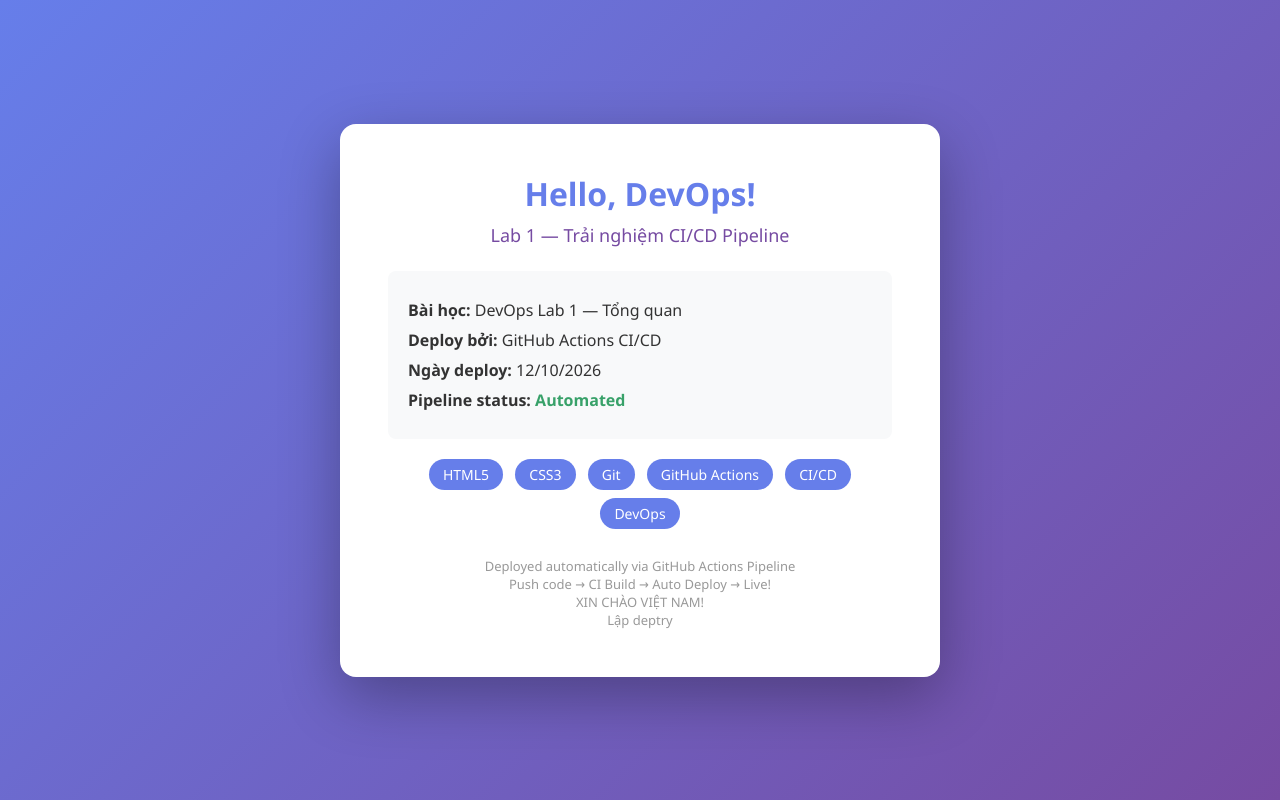
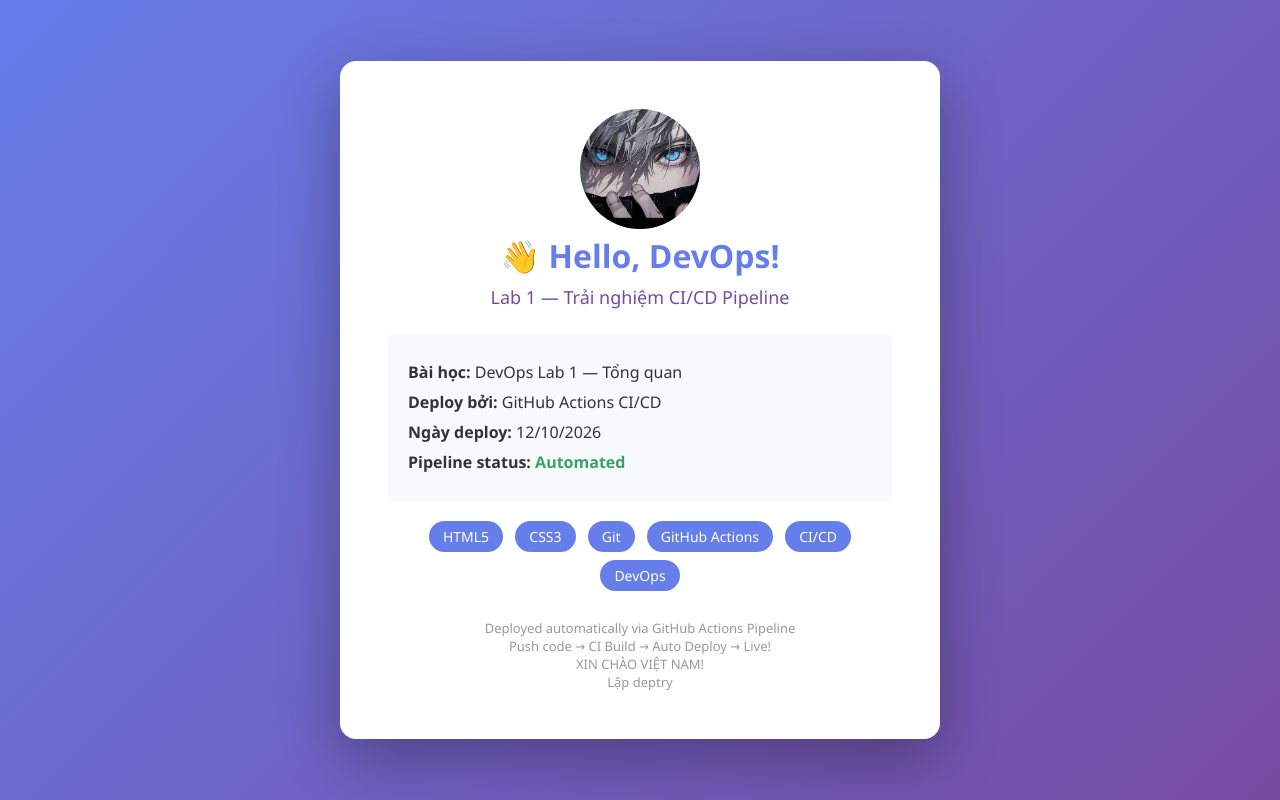
Before and after one commit to lapvan1404/devops-lab1-portfolio, a plain HTML site: page index.html in a window 1280 px wide. Drawn offline with Linux system fonts and the light colour scheme.

Commit message:
feat: update portfolio avatar

```diff
--- a/index.html
+++ b/index.html
@@ -42,7 +42,13 @@
 </head>
 <body>
     <div class="container">
-        <h1> Hello, DevOps!</h1>
+    <img
+        src="assets/1bbd8aa0abfe72cc2c77fd5a5aa83d7e.jpg"
+        alt="Ảnh đại diện"
+        width="120"
+        height="120"
+        style="border-radius: 50%; object-fit: cover;">
+    <h1>👋 Hello, DevOps!</h1>
         <h2>Lab 1 — Trải nghiệm CI/CD Pipeline</h2>
 
         <div class="info">
```
Also changed, not shown: assets/1bbd8aa0abfe72cc2c77fd5a5aa83d7e.jpg (added), assets/avt.svg (added).
